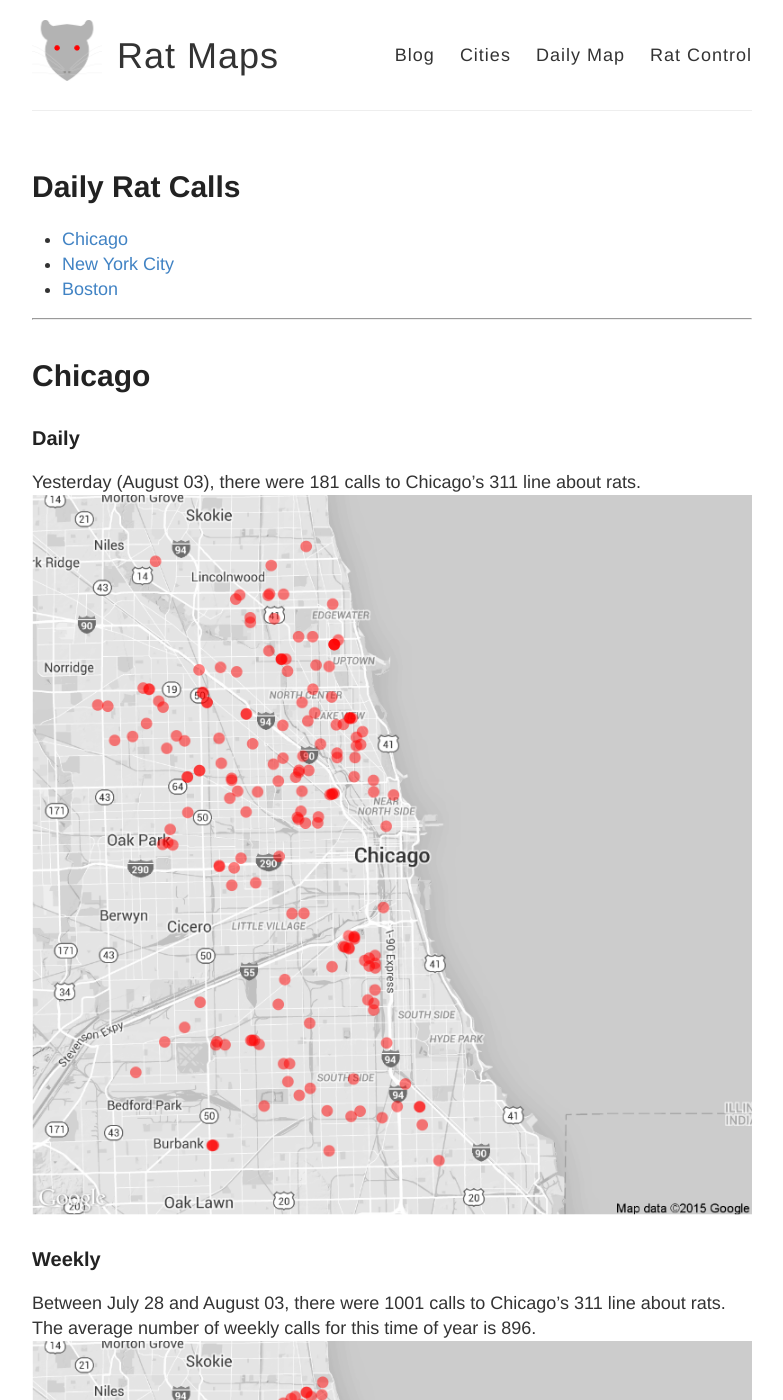
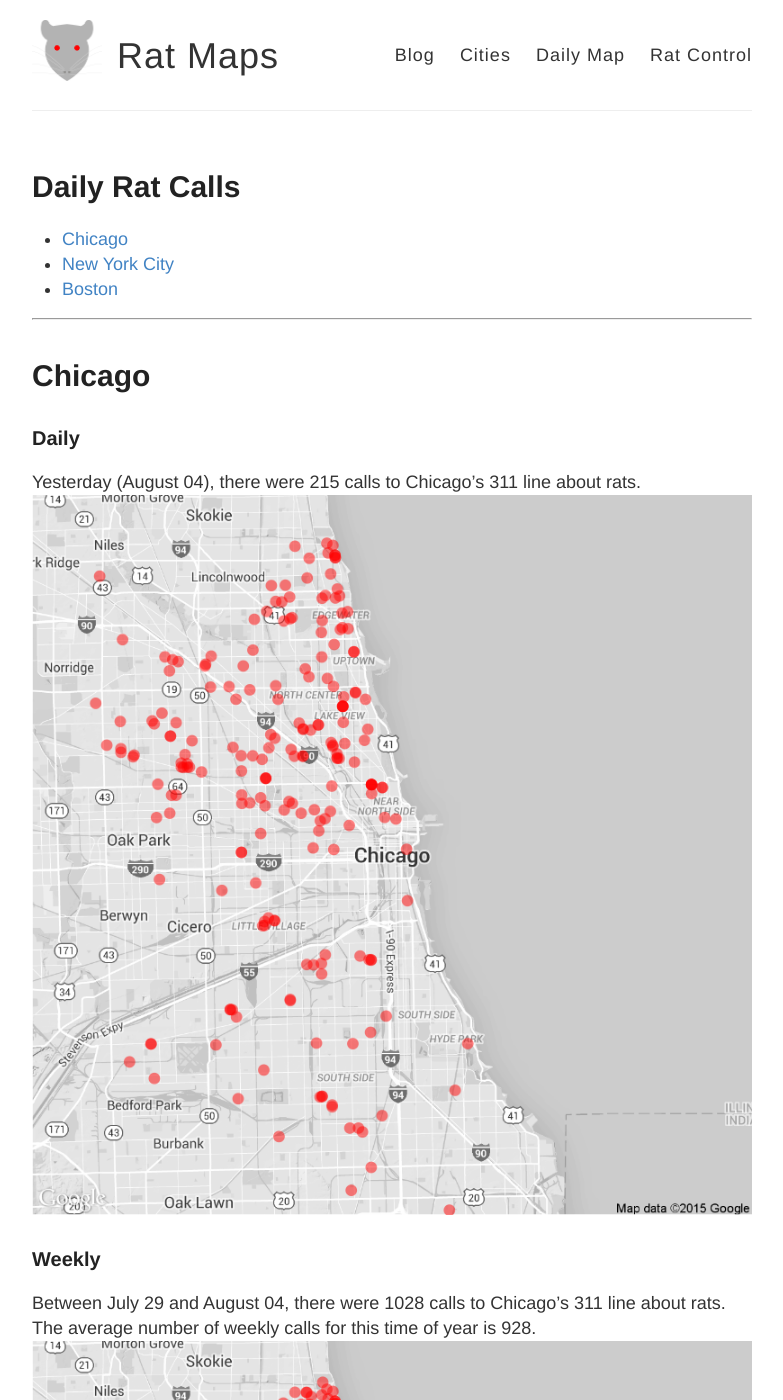
Before and after one commit to DanielHadley/ratmaps, a Jekyll site: the page built from daily.md, in a window 1280 px wide and 1400 px high. Shown: the whole window, without its empty margins (248-1031 px from the left). Built offline with Jekyll 4.4.1, drawn with Linux system fonts in a browser that asks for light colours; comment, search, counter and statistics services are not loaded; some of the changed text lies outside the part shown.

Commit message:
Daily Maps

```diff
--- a/daily.md
+++ b/daily.md
@@ -15,22 +15,22 @@ tags: Chicago NYC weekly daily rats
 
 ### Daily
 
-Yesterday (August 03), there were 181 calls to Chicago's 311 line about rats.
+Yesterday (August 04), there were 215 calls to Chicago's 311 line about rats.
 ![Chicago rat calls to 311 weekly map]({{ site.cityimages }}/daily/Chicago_Rat_Map_Daily.png)
 
 ### Weekly
-Between July 28 and August 03, there were 1001 calls to Chicago's 311 line about rats. The average number of weekly calls for this time of year is 896.
+Between July 29 and August 04, there were 1028 calls to Chicago's 311 line about rats. The average number of weekly calls for this time of year is 928.
 ![Chicago rat calls to 311 weekly map]({{ site.cityimages }}/daily/Chicago_Rat_Map_Weekly.png)
 ***
 # New York City <a id="nyc"><a>
 
 ### Daily
 
-Yesterday (August 03), there were 0 calls to New York City's 311 line about rats.
+Yesterday (August 04), there were 0 calls to New York City's 311 line about rats.
 ![NYC rat calls to 311 weekly map]({{ site.cityimages }}/daily/NYC_Rat_Map_Daily.png)
 
 ### Weekly
-Between July 28 and August 03, there were 0 calls to New York City's 311 line about rats. The average number of weekly calls for this time of year is 285.
+Between July 29 and August 04, there were 0 calls to New York City's 311 line about rats. The average number of weekly calls for this time of year is 286.
 ![NYC rat calls to 311 weekly map]({{ site.cityimages }}/daily/NYC_Rat_Map_Weekly.png)
 
 Each red dot represents one call about a rat seen in that location. The dots are transparent, so multiple calls from one location will be seen as a solid dot. The usual caveats apply: more calls do not necessarily mean that there are more rats in that location than other parts of the city. A cluster of dots could indicate that one resident is unusually vocal about rodents in his or her neighborhood. Also, more densely populated neighborhoods tend to make more calls to 311.
```
Also changed, not shown: images/pages/daily/Chicago_Rat_Map_Daily.png, images/pages/daily/Chicago_Rat_Map_Weekly.png.
